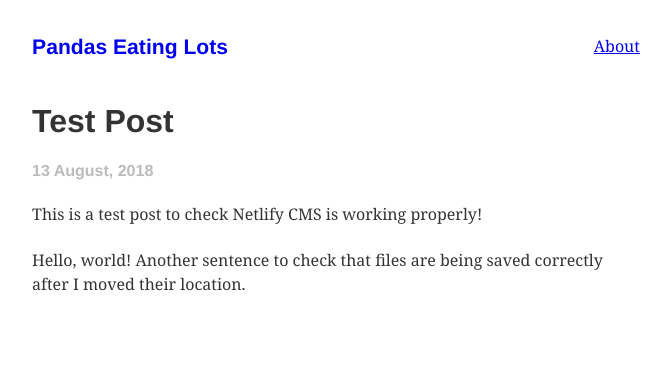
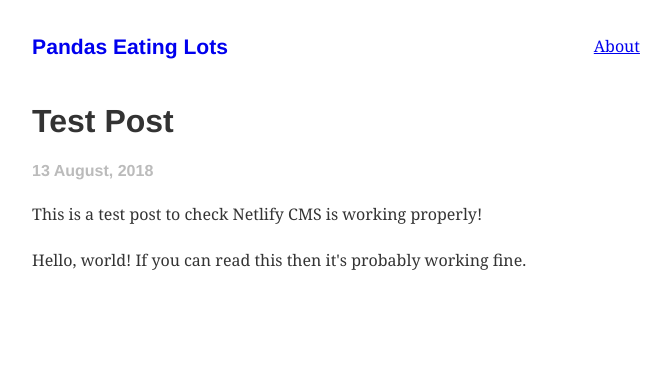
Before and after one commit to davidbailey00/gatsby-testbed, a Gatsby site: page /test-post in a window 1280 px wide. Shown: the whole page, without its empty margins (304-975 px from the left). Built offline with nearby package versions, Linux system fonts and the light colour scheme; Gatsby itself is replaced by a stand-in of ours; some packages are replaced by stand-ins of ours.

Commit message:
Update Amazing Pandas Eating Things “test-post”

```diff
--- a/src/pages/test-post.md
+++ b/src/pages/test-post.md
@@ -4,4 +4,4 @@ date: 2018-08-13T12:38:03.935Z
 ---
 This is a test post to check Netlify CMS is working properly!
 
-Hello, world! Another sentence to check that files are being saved correctly after I moved their location.
+Hello, world! If you can read this then it's probably working fine.
```
